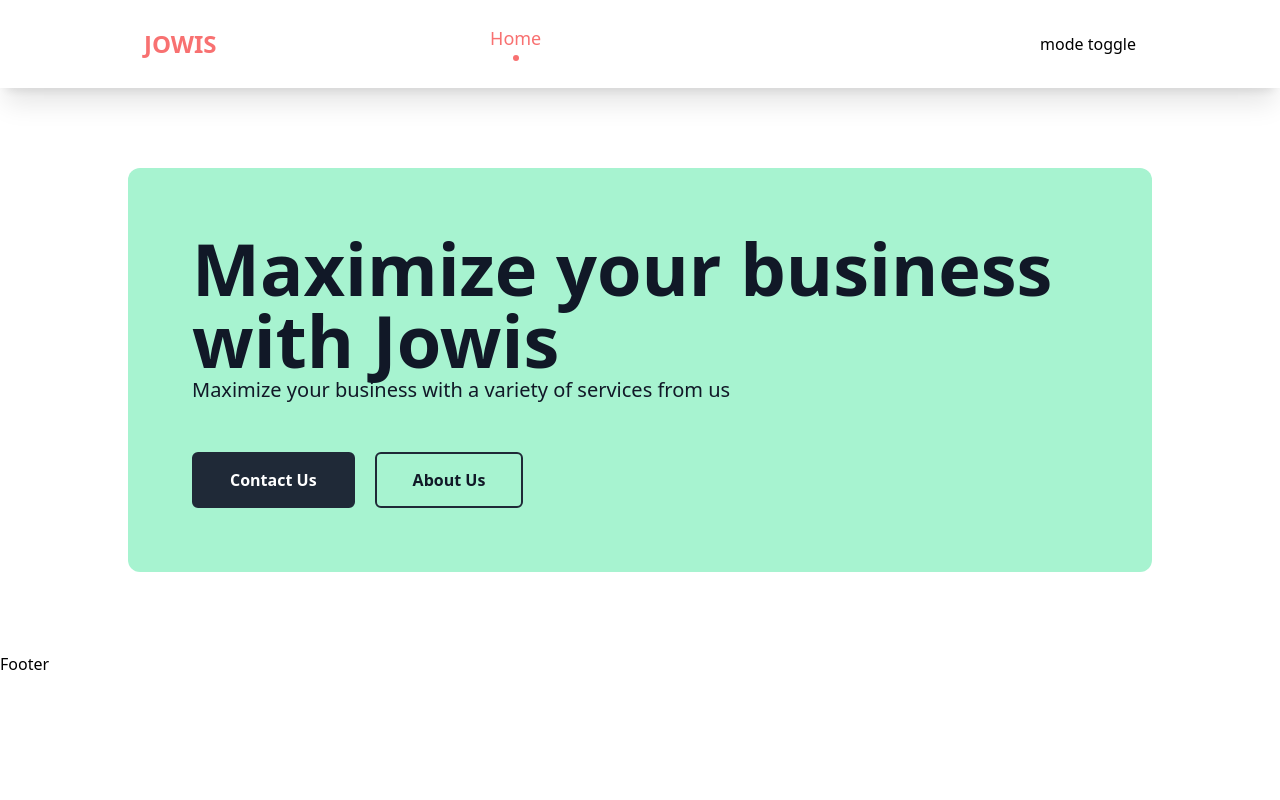
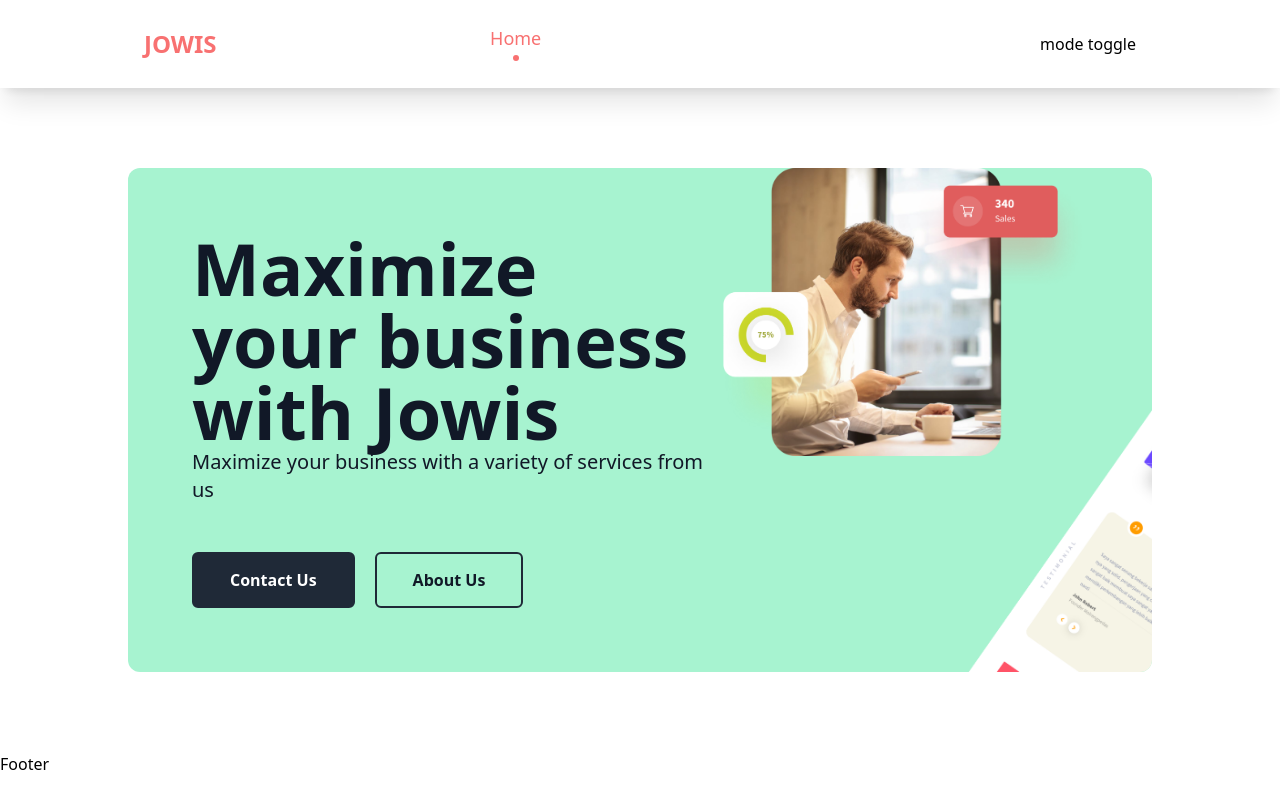
Before and after one commit to Ernie1234/jowis-portfolio, a React (Vite) app: page / in a window 1280 px wide. Built offline with nearby package versions, Linux system fonts and the light colour scheme.

Commit message:
jumbotron done

```diff
--- a/src/components/Jumbotron.tsx
+++ b/src/components/Jumbotron.tsx
@@ -1,9 +1,9 @@
-import { Button, Heading } from ".";
+import { Button, Heading, Img } from ".";
 
 function Jumbotron() {
   return (
-    <div className="max-w-screen-lg bg-emerald-200 mx-auto rounded-md md:rounded-lg lg:rounded-xl my-8 md:my-16 lg:my-20 flex flex-col md:flex-row px-8 md:px-16 ">
-      <div className="flex-1 flex flex-col justify-between gap-8 md:gap-12 py-8 md:py-16">
+    <div className="max-w-screen-lg bg-emerald-200 mx-auto rounded-md md:rounded-lg lg:rounded-xl my-8 md:my-16 lg:my-20 flex flex-col md:flex-row px-8 md:px-16 overflow-hidden relative">
+      <div className="w-7/12 flex flex-col justify-between gap-8 md:gap-12 py-8 md:py-16">
         <div>
           <Heading size="6xl">Maximize your business with Jowis</Heading>
           <Heading size="lg" className="text-gray-600">
@@ -29,6 +29,14 @@ function Jumbotron() {
           </Button>
         </div>
       </div>
+      <div className="w-5/12">
+        <Img alt="" className="w-full" src="/assets/img_group_1.png" />
+        <Img
+          alt=""
+          className="absolute bottom-0 right-0 w-3/12 hidden md:block"
+          src="../../public/assets/img_web_1.png"
+        />
+      </div>
     </div>
   );
 }
```
Also changed, not shown: public/assets/img_group_1.png (renamed from public/assets/img_group_665.png), public/assets/img_web_1.png (added).
